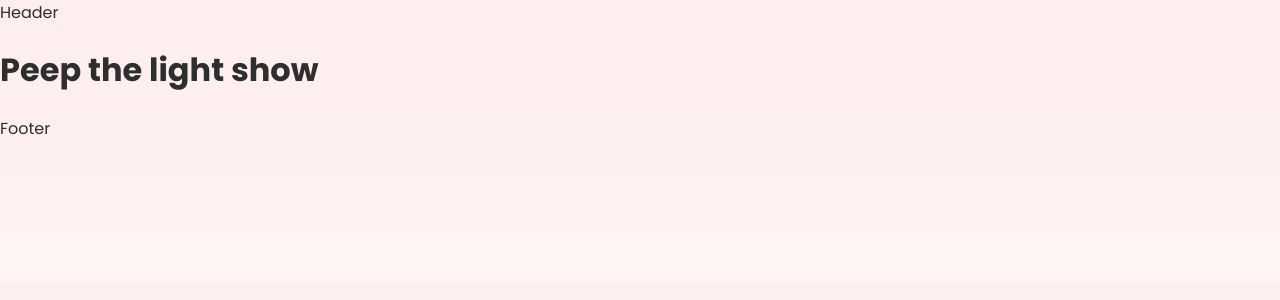
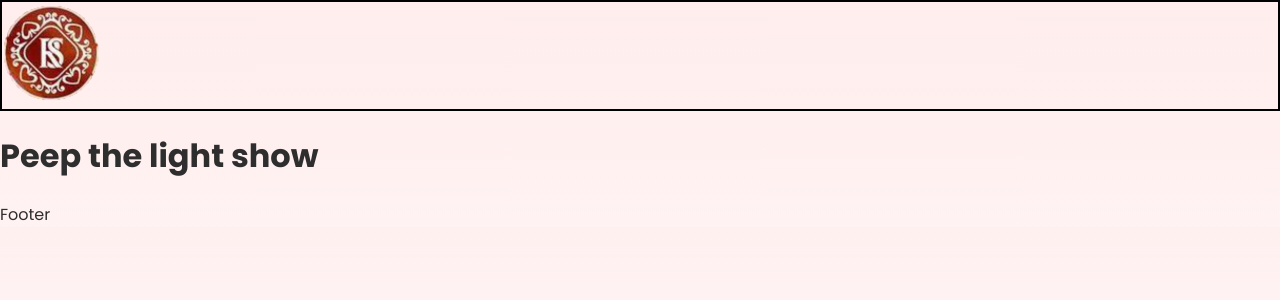
Before and after one commit to DEENOluwatobi/ReignsSkincare, a Next.js app: page / in a window 1280 px wide. Shown: the top 300 px of the page. Built offline with nearby package versions, Linux system fonts and the light colour scheme.

Commit message:
Logo edit

```diff
--- a/components/Header.jsx
+++ b/components/Header.jsx
@@ -1,9 +1,14 @@
 import css from '../styles/Header.module.css'
+import Image from 'next/image'
+import Logo from '../assets/Logo.png'
 
 export default function Header() {
     return(
-        <div>
-            Header
+        <div className={css.header}>
+            {/* logo */}
+            <div className={css.logo}>
+                <Image src={Logo} alt=''/>
+            </div>
         </div>
     )
 };
--- a/pages/index.js
+++ b/pages/index.js
@@ -6,9 +6,9 @@ export default function Home() {
     <Layout>
       <div>
         <Head>
-          <title>Reign's Skincare</title>
+          <title>Reigns Skincare</title>
           <meta name="description" content="Reign's Skincare" />
-          <link rel="icon" href="/Logo.png" />
+          <link rel="icon" href='Logo.png' />
         </Head>
         {/* body */}
         <main>
--- a/styles/Header.module.css
+++ b/styles/Header.module.css
@@ -0,0 +1,3 @@
+.header{
+    border: 2px solid black;
+}
```
Also changed, not shown: assets/Logo.png, public/Logo.png.
